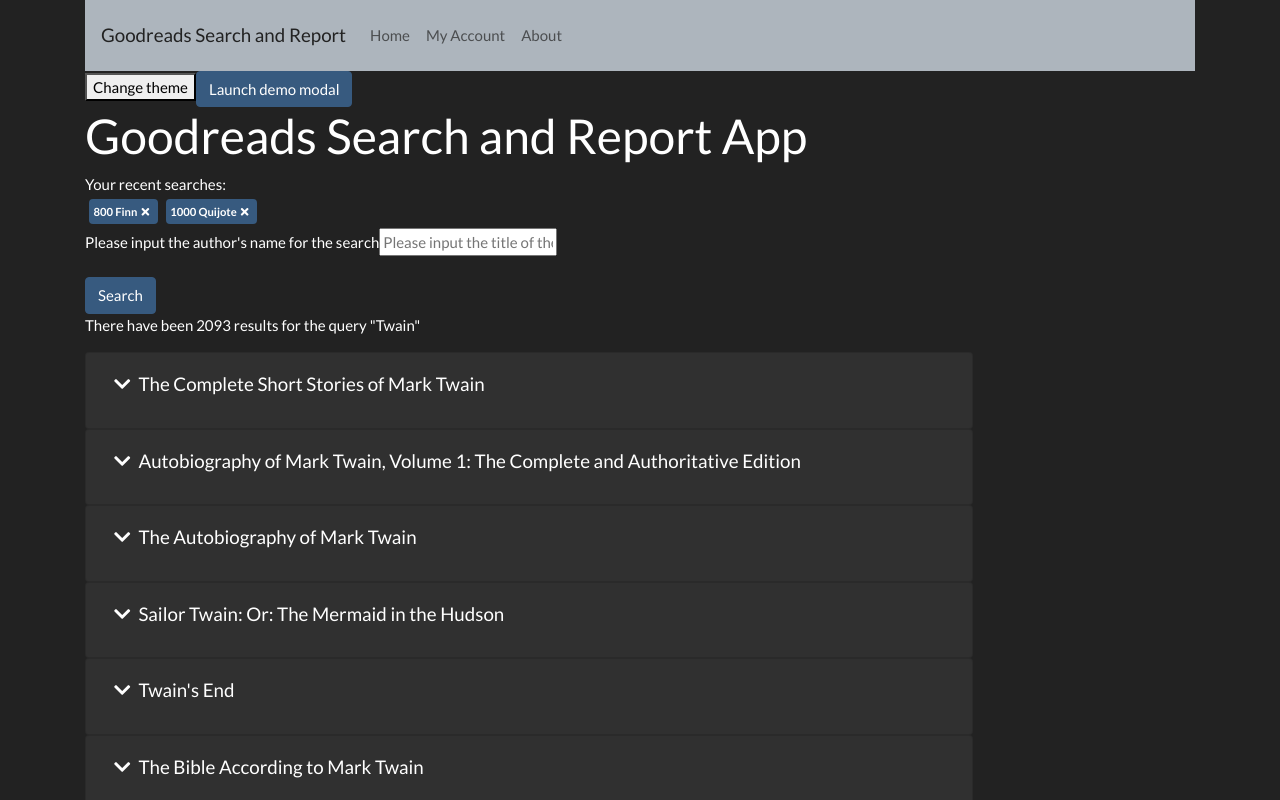
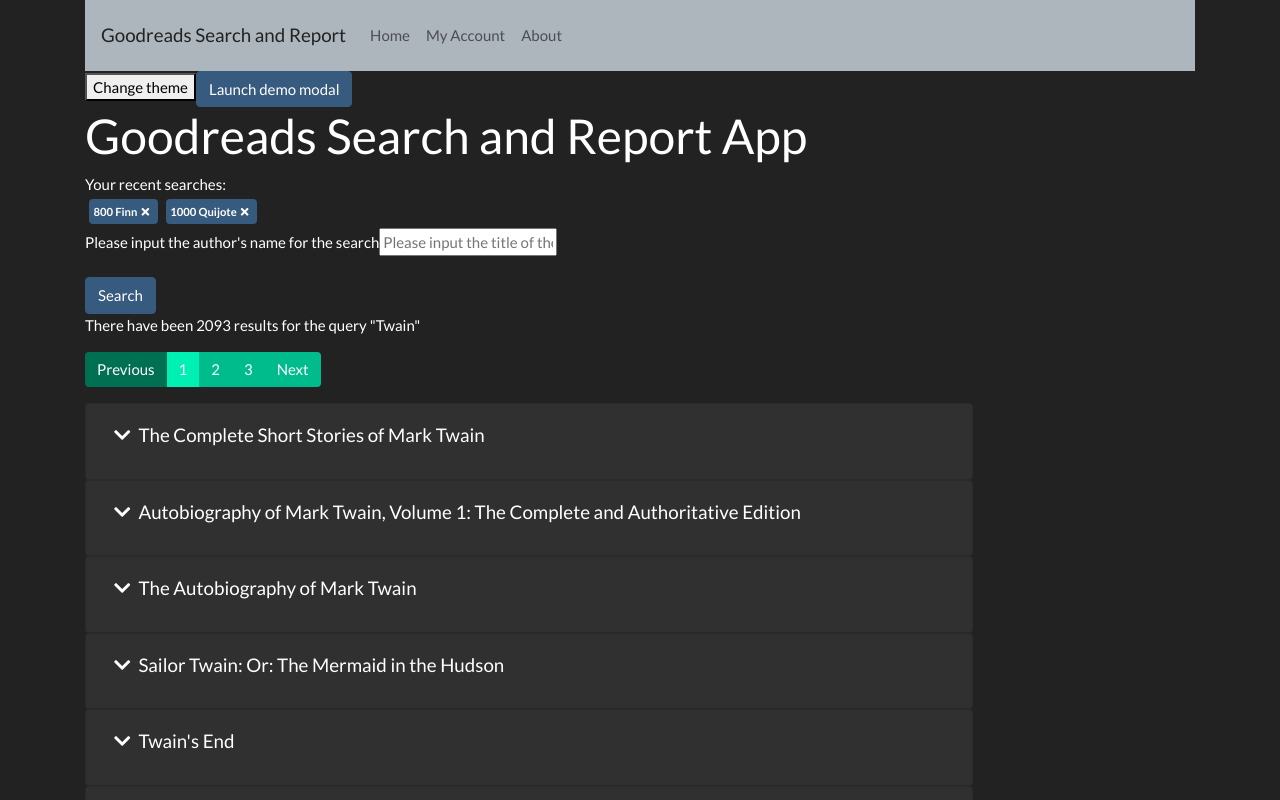
Before and after one commit to lzag/book-search, a React app: page /results/page/1 in a window 1280 px wide. Shown: the top 800 px of the page. Built offline with nearby package versions, Linux system fonts and the light colour scheme.

Commit message:
Adds pagination to the search result with routing

```diff
--- a/src/js/components/App.js
+++ b/src/js/components/App.js
@@ -31,26 +31,34 @@
 
   render() {
     return (
-      <MyProvider value={this.state}>
-        <Router>
+      <Router>
+        <MyProvider value={this.state}>
           <div className="container">
             <Navbar />
             <button onClick={this.changeTheme.bind(this)}>Change theme</button>
             <ModalButton />
             <Modal />
             <Header />
-            <RecentSearches />
-            <Form />
-            <Stylesheet link={this.state.css} />
             <Switch>
-              <Route exact path="/" component={Header} />
               <Route path="/my-account" component={Form} />
+              <Route
+                path="/"
+                render={(props) => {
+                  return (
+                    <React.Fragment>
+                      <RecentSearches {...props} />
+                      <Form {...props} />
+                    </React.Fragment>
+                  );
+                }}
+              />
               <Route path="/about" component={About} />
               <Route component={NotFound} />
             </Switch>
+            <Stylesheet link={this.state.css} />
           </div>
-        </Router>
-      </MyProvider>
+        </MyProvider>
+      </Router>
     );
   }
 }
--- a/src/js/components/Context.js
+++ b/src/js/components/Context.js
@@ -7,8 +7,9 @@
 });
 
 export class MyProvider extends Component {
-  constructor() {
-    super();
+  constructor(props) {
+    super(props);
+    console.log(this.props);
     this.onEscKeyDown = this.onEscKeyDown.bind(this);
     this.state = {
       isModalOpen: false,
@@ -662,7 +663,7 @@
                 results: [currentSearch[0]['total-results']],
               },
             };
-            return this.setState({
+            this.setState({
               query: query,
               currentSearch: currentSearch,
               history: newHistory,
--- a/src/js/components/Form.js
+++ b/src/js/components/Form.js
@@ -4,10 +4,12 @@
 import SearchButton from './SearchButton';
 import axios from 'axios';
 import { Consumer } from './Context';
+import { Route } from 'react-router-dom';
 
 class Form extends Component {
   constructor() {
     super();
+    this.state = {};
   }
   render() {
     return (
@@ -17,12 +19,13 @@
             onSubmit={(e) => {
               e.preventDefault();
               if (value.query === '') return;
-              return value.updateResults(value.query);
+              value.updateResults(value.query);
+              return this.props.history.push('/results/page/1');
             }}
           >
             <SearchInput />
             <SearchButton />
-            <SearchResults />
+            <Route path="/results" component={SearchResults} />
           </form>
         )}
       </Consumer>
--- a/src/js/components/Header.js
+++ b/src/js/components/Header.js
@@ -4,6 +4,7 @@
 
 class Header extends Component {
   render() {
+    console.log(this.props);
     return (
       <Consumer>
         {(value) => {
--- /dev/null
+++ b/src/js/components/Pagination.js
@@ -0,0 +1,65 @@
+import React, { Component } from 'react';
+import { Link, useParams } from 'react-router-dom';
+import { v4 as uv4 } from 'uuid';
+
+class Pagination extends Component {
+  render() {
+    let currentPage = this.props.match.params.num * 1;
+    let totalResults = this.props.results[0];
+    let totalPages = Math.ceil(totalResults / 20);
+    let visiblePages = [];
+    for (
+      let i = currentPage - 2, j = 0, l = 0;
+      i <= totalPages && j < 3;
+      i++, l++
+    ) {
+      if (i < 1) continue;
+      if (i + 2 < totalPages && l == 0) continue;
+      visiblePages.push(i);
+      j = visiblePages.length;
+    }
+
+    let previousClass = currentPage < 2 ? 'page-item disabled' : 'page-item';
+    let nextClass =
+      currentPage === totalPages ? 'page-item disabled' : 'page-item';
+    return (
+      <nav aria-label="...">
+        <ul className="pagination">
+          <li className={previousClass}>
+            <Link
+              to={'/results/page/' + (currentPage - 1)}
+              className="page-link"
+              tabIndex="-1"
+            >
+              Previous
+            </Link>
+          </li>
+          {visiblePages.map((el) => {
+            let pagClass;
+            if (el === currentPage) {
+              pagClass = 'page-item active';
+            } else {
+              pagClass = 'page-item';
+            }
+            return (
+              <li key={uv4()} className={pagClass}>
+                <Link to={'/results/page/' + el} className="page-link">
+                  {el}
+                </Link>
+              </li>
+            );
+          })}
+          <li className={nextClass}>
+            <Link
+              to={'/results/page/' + (currentPage + 1)}
+              className="page-link"
+            >
+              Next
+            </Link>
+          </li>
+        </ul>
+      </nav>
+    );
+  }
+}
+export default Pagination;
--- a/src/js/components/RecentResultsItem.js
+++ b/src/js/components/RecentResultsItem.js
@@ -25,6 +25,7 @@
             <span
               onClick={(e) => {
                 value.updateResults(this.props.itemName);
+                this.props.history.push('/results/page/1');
               }}
               className={this.props.className}
               style={this.state.hover ? tagHover : button}
--- a/src/js/components/RecentSearches.js
+++ b/src/js/components/RecentSearches.js
@@ -23,6 +23,7 @@
                       className={badgeClass}
                       results={item[1].results}
                       itemName={item[0]}
+                      history={this.props.history}
                     />
                   );
                 })}
--- a/src/js/components/SearchResults.js
+++ b/src/js/components/SearchResults.js
@@ -1,6 +1,8 @@
 import React, { Component } from 'react';
 import { Consumer } from './Context';
 import ResultCard from './ResultCard';
+import Pagination from './Pagination';
+import { BrowserRouter as Router, Route } from 'react-router-dom';
 
 class SearchResults extends Component {
   render() {
@@ -16,6 +18,17 @@
                 There have been {value.currentSearch[0]['total-results']}{' '}
                 results for the query "{value.currentSearch[0].query}"
               </p>
+              <Route
+                path="/results/page/:num"
+                render={(props) => {
+                  return (
+                    <Pagination
+                      {...props}
+                      results={value.currentSearch[0]['total-results']}
+                    />
+                  );
+                }}
+              />
               {value.currentSearch[0].results[0].work.map((result) => {
                 return (
                   <ResultCard
```
